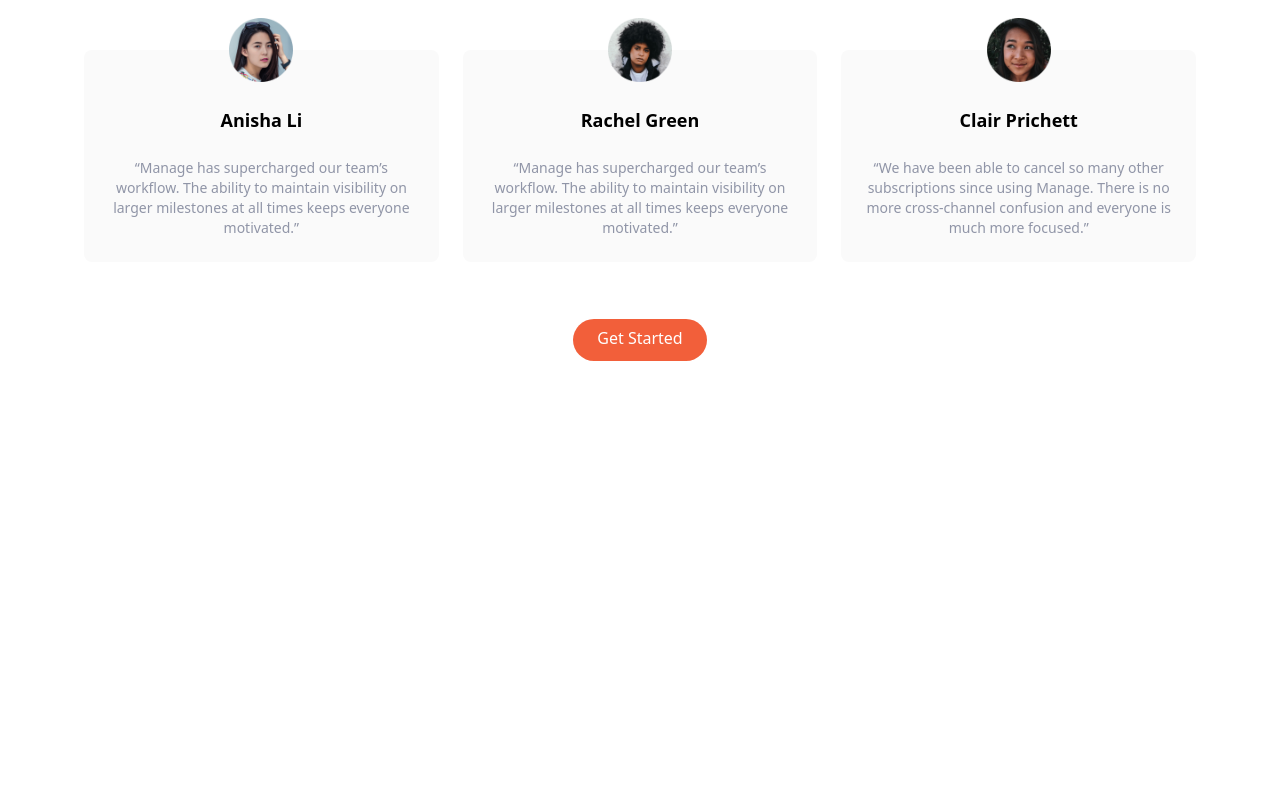
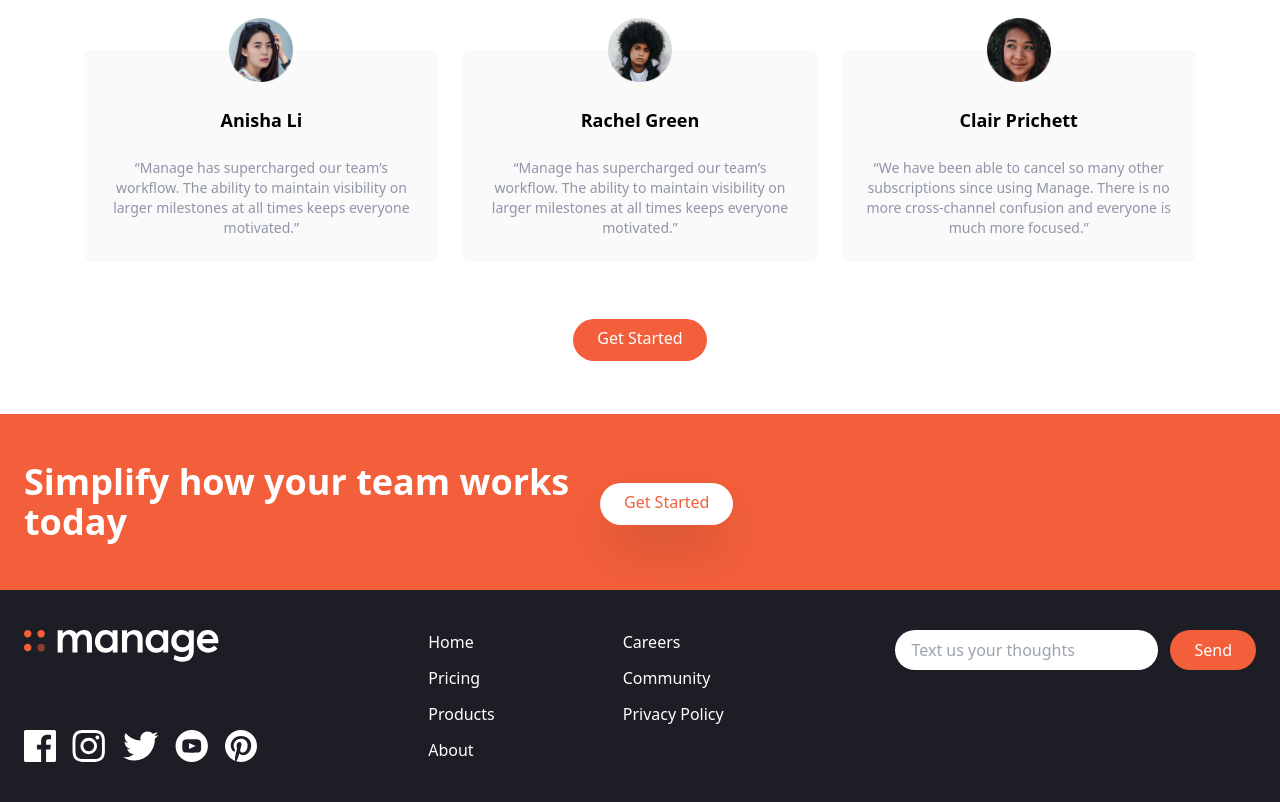
Before and after one commit to NotMahim/Tailwindcss-Landing-Page, a website: page index.html in a window 1280 px wide. Shown: the part 1323-2125 px from the top of the page. Before the commit the page ends 1737 px from the top, so only its background shows below. Drawn offline with Linux system fonts and the light colour scheme.

Commit message:
Updated CTA and Footer Section

```diff
--- a/index.html
+++ b/index.html
@@ -243,5 +243,98 @@
         </div>
       </div>
     </section>
+
+    <!-- CTA Section -->
+    <section id="cta" class="bg-brightRed">
+      <!-- Flex Container -->
+      <div
+        class="container flex flex-col items-center justify-betweem px-6 py-24 mx-auto space-y-12 md:flex-row md:py-12 md:space-y-0"
+      >
+        <!-- Heading -->
+        <h2
+          class="text-5xl font-bold leading-tight text-center text-white md:text-4xl md:max-w-xl md:text-left"
+        >
+          Simplify how your team works today
+        </h2>
+        <!-- Button -->
+        <div>
+          <a
+            href=""
+            class="p-3 px-6 pt-2 text-brightRed bg-white shadow-2xl rounded-full baseline hover:bg-gray-300"
+          >
+            Get Started
+          </a>
+        </div>
+      </div>
+    </section>
+
+    <!-- Footer -->
+    <footer class="bg-veryDarkBlue">
+      <!-- Flex Container -->
+      <div
+        class="container flex flex-col-reverse justify-between px-6 py-10 mx-auto space-y-8 md:flex-row md:space-y-0"
+      >
+        <!-- Logo and Socials -->
+        <div
+          class="flex flex-col-reverse items-center justify-between space-y-12 md:flex-col md:space-y-0 md:items-start"
+        >
+          <!-- Logo -->
+          <div>
+            <img class="h-8" src="img/logo-white.svg" alt="" />
+          </div>
+          <!-- Socials -->
+          <div class="flex justify-center space-x-4">
+            <!-- Link 1 -->
+            <a href="">
+              <img src="img/icon-facebook.svg" alt="" class="h-8" />
+            </a>
+            <!-- Link 2 -->
+            <a href="">
+              <img src="img/icon-instagram.svg" alt="" class="h-8" />
+            </a>
+            <!-- Link 3 -->
+            <a href="">
+              <img src="img/icon-twitter.svg" alt="" class="h-8" />
+            </a>
+            <!-- Link 4 -->
+            <a href="">
+              <img src="img/icon-youtube.svg" alt="" class="h-8" />
+            </a>
+            <!-- Link 5 -->
+            <a href="">
+              <img src="img/icon-pinterest.svg" alt="" class="h-8" />
+            </a>
+          </div>
+        </div>
+        <!-- List Container -->
+        <div class="flex justify-around space-x-32">
+          <div class="flex flex-col space-y-3 text-white">
+            <a href="" class="hover:text-brightRed">Home</a>
+            <a href="" class="hover:text-brightRed">Pricing</a>
+            <a href="" class="hover:text-brightRed">Products</a>
+            <a href="" class="hover:text-brightRed">About</a>
+          </div>
+          <div class="flex flex-col space-y-3 text-white">
+            <a href="" class="hover:text-brightRed">Careers</a>
+            <a href="" class="hover:text-brightRed">Community</a>
+            <a href="" class="hover:text-brightRed">Privacy Policy</a>
+          </div>
+        </div>
+
+        <!-- Input Container -->
+        <div class="flex flex-col justify-between">
+          <form action="">
+            <div class="flex space-x-3">
+              <input
+                type="text"
+                class="flex-1 px-4 rounded-full focus:outline-none"
+                placeholder="Text us your thoughts"
+              />
+              <button class="px-6 py-2 text-white rounded-full bg-brightRed hover:bg-brighRedLight focus:outline-none">Send</button>
+            </div>
+          </form>
+        </div>
+      </div>
+    </footer>
   </body>
 </html>
```
Also changed, not shown: css/main.css.
